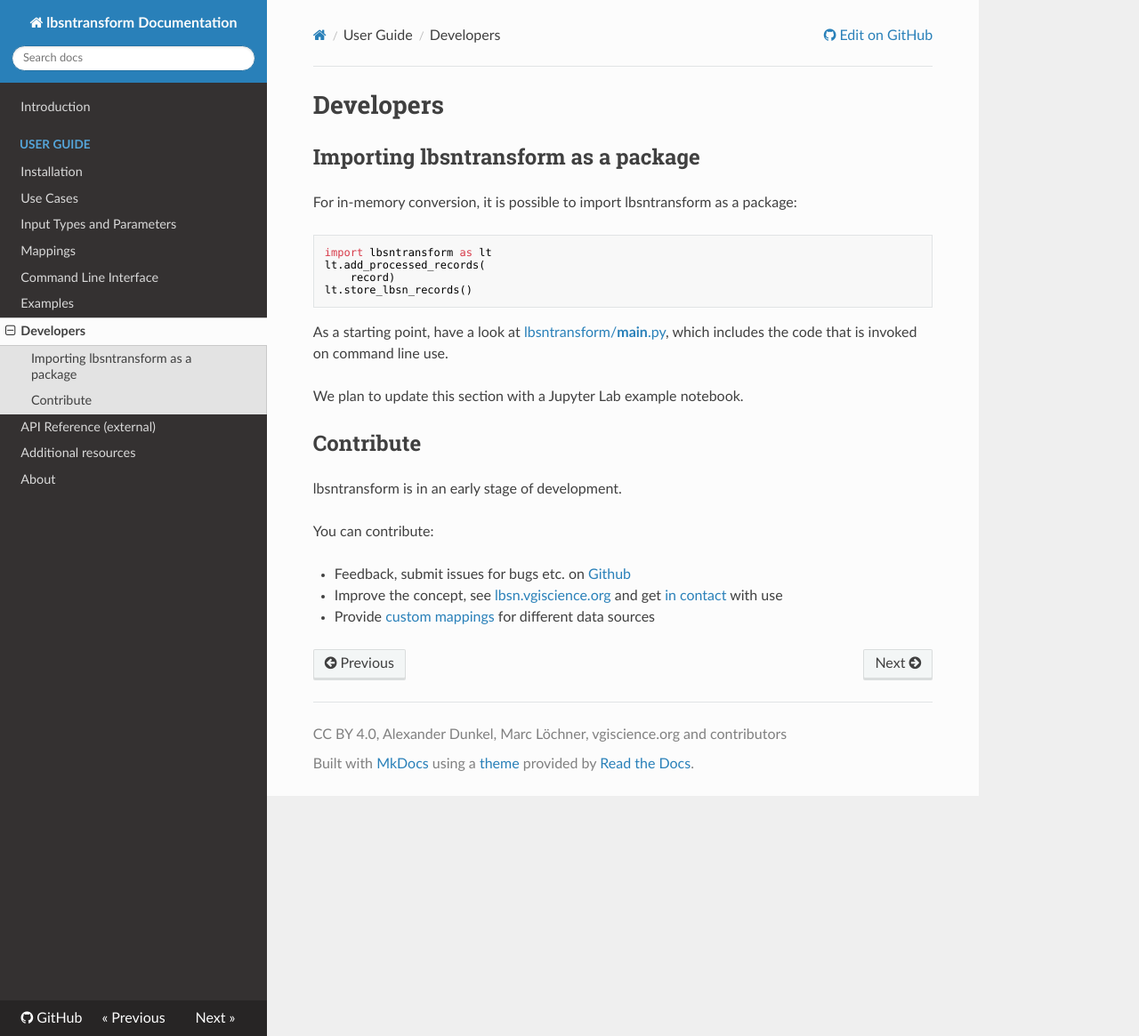
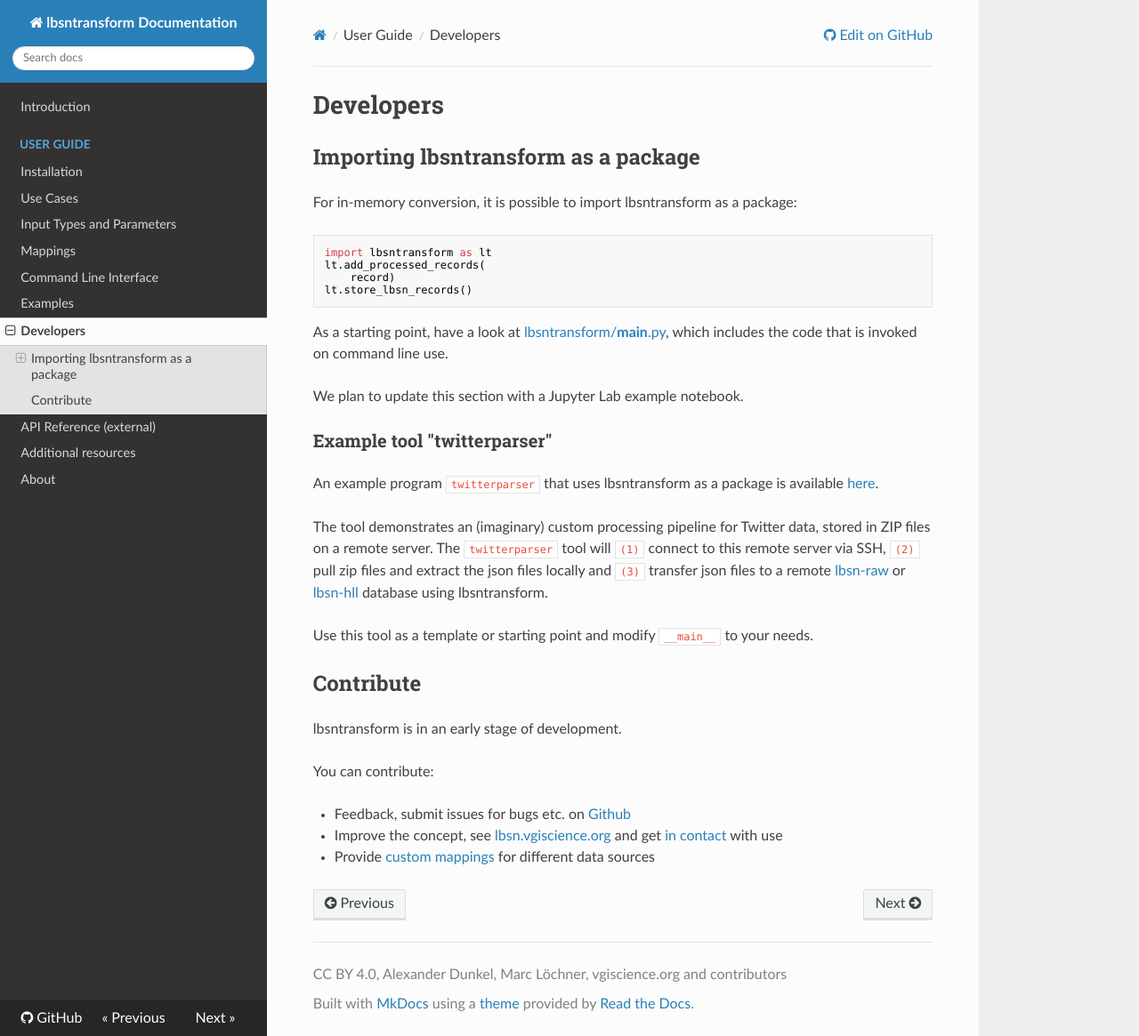
Before and after one commit to Sieboldianus/lbsntransform, an MkDocs documentation site: the page built from docs/package.md, in a window 1280 px wide and 1165 px high. Shown: the whole window at 89% size. Built offline with MkDocs 1.6.1, drawn with Linux system fonts in a browser that asks for light colours; nearby versions of some CDN libraries.

Commit message:
docs: Add twitterparser example to use lbsntransform as a package

```diff
--- a/docs/package.md
+++ b/docs/package.md
@@ -17,6 +17,19 @@
 
 We plan to update this section with a Jupyter Lab example notebook.
 
+### Example tool "twitterparser"
+
+An example program `twitterparser` that uses lbsntransform as a package is available
+[here](https://gitlab.vgiscience.de/lbsn/tools/twitterparser).
+
+The tool demonstrates an (imaginary) custom processing pipeline for Twitter data,
+stored in ZIP files on a remote server. The `twitterparser` tool will `(1)` connect to
+this remote server via SSH, `(2)` pull zip files and extract the json files locally and `(3)`
+transfer json files to a remote [lbsn-raw](https://gitlab.vgiscience.de/lbsn/databases/rawdb)
+or [lbsn-hll](https://gitlab.vgiscience.de/lbsn/databases/hlldb) database using lbsntransform.
+
+Use this tool as a template or starting point and modify `__main__` to your needs.
+
 ## Contribute
 
 lbsntransform is in an early stage of development.
```
